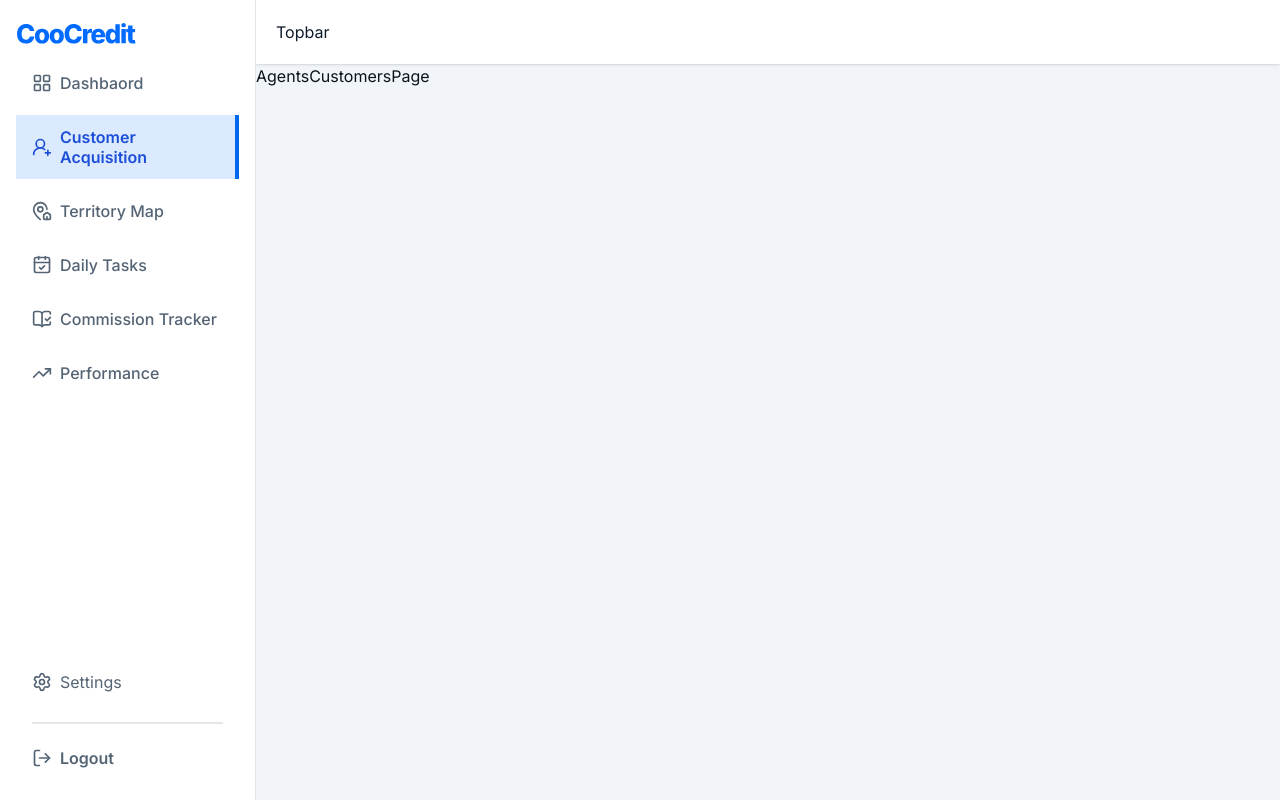
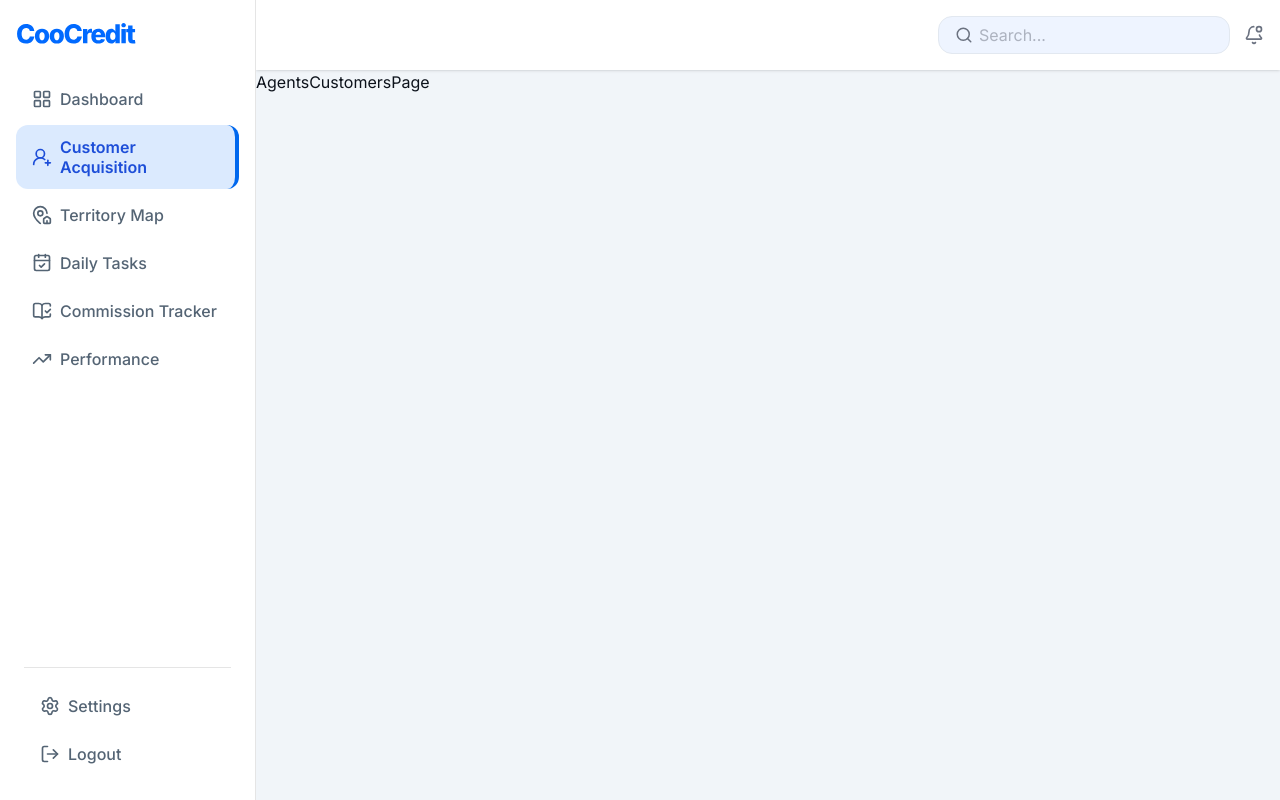
Before and after one commit to Banicoop/coocredit-business, a Next.js app: page /agents/customers in a window 1280 px wide. Built offline with nearby package versions, Linux system fonts and the light colour scheme; a web font is replaced by a local one.

Commit message:
implement reusable sidebar, implement agents sidebar

```diff
--- a/src/app/(dashboard)/_components/Sidebar.tsx
+++ /dev/null
@@ -1,49 +0,0 @@
-'use client';
-
-
-import Typography from '@/components/primitives/Typography';
-import { agentsSidbar } from '@/constant/sidebar.data';
-import { isActive } from '@/lib/utils';
-import { LogOut, Settings } from 'lucide-react';
-import Image from 'next/image';
-import Link from 'next/link';
-import { usePathname } from 'next/navigation';
-import React from 'react'
-
-const AgentsSidebar = () => {
-
-    const pathname = usePathname();
-
-  return (
-    <aside className='border-r border-r-[#e5e5e5] hidden lg:block w-[256px] h-full overflow-y-auto scrollbar-hide fixed bg-white'>
-        <section className="flex flex-1 flex-col justify-between h-full p-4 gap-2.5">
-            {/* SIDEBAR ITEMS */}
-            <div className="flex flex-col gap-2.5">
-                <Image src='/logo.svg' alt='LOGO' width={120} height={30} loading='eager' />
-                {agentsSidbar.map((item) => {
-                    const Icon = item.icon;
-
-                    const active = isActive(pathname, item.href, '/agents');
-
-                    return(
-                        <Link href={item.href} key={item.label} className={`flex items-center gap-2 py-3 px-4  transition ${active && 'border-r-4 border-primary bg-[#DBEAFE]'}`}>
-                            <Typography startIcon={<Icon size={20}/>} weight={active ? 'semibold': 'medium'} color={active ? 'active': 'primary'}>{item.label}</Typography>
-                        </Link>
-                )})}
-            </div>
-
-            <div className="flex flex-col items-start gap-6 p-4">
-                <Link href='/settings' >
-                    <Typography startIcon={<Settings size={20}/>} color='primary'>Settings</Typography>
-                </Link>
-
-                <hr className='bg-[#E5E5E5] h-0.5 w-full'/>
-
-                <Typography startIcon={<LogOut size={20}/>} color='primary' weight='semibold'>Logout</Typography>
-            </div>
-        </section>
-    </aside>
-  )
-}
-
-export default AgentsSidebar;
--- a/src/app/(dashboard)/_components/Topbar.tsx
+++ /dev/null
@@ -1,12 +0,0 @@
-import Typography from '@/components/primitives/Typography';
-import React from 'react'
-
-const Topbar = () => {
-  return (
-    <div className='shadow-sm p-5 bg-white'>
-        <Typography color='default'>Topbar</Typography>
-    </div>
-  )
-}
-
-export default Topbar;
--- /dev/null
+++ b/src/app/(dashboard)/agents/_components/Sidebar.tsx
@@ -0,0 +1,32 @@
+'use client';
+
+import Sidebar from '@/components/ui/Sidebar';
+import { agentsSidebar } from '@/constant/sidebar.data';
+
+
+
+const AgentsSidebar = () => {
+
+  return (
+    <Sidebar className='bg-white'
+        data={agentsSidebar}
+        activeBasePath="/agents"
+        others={[
+            {
+                label: 'Settings',
+                href: '/settings',
+                icon: 'settings',
+            },
+            {
+                label: 'Logout',
+                icon: 'logout',
+                onClick: () => {
+                    console.log('logout');
+            },
+        },
+    ]}
+    />
+  )
+}
+
+export default AgentsSidebar;
--- /dev/null
+++ b/src/app/(dashboard)/agents/_components/Topbar.tsx
@@ -0,0 +1,17 @@
+import { TextField } from '@/components/primitives/inputs/TextField';
+import Typography from '@/components/primitives/Typography';
+import { BellDot, Search,  } from 'lucide-react';
+import React from 'react'
+
+const Topbar = () => {
+  return (
+    <div className='shadow-sm bg-white'>
+        <section className="flex p-4 items-center justify-end gap-3.5">
+        <TextField startIcon={<Search size={18} className=''/>} placeholder='Search...' className='bg-[#EEF4FF] text-[#6B7280] py-1.5 px-4 border'/>
+         <BellDot size={20} className='text-[#6B7280] cursor-pointer'/>
+        </section>
+    </div>
+  )
+}
+
+export default Topbar;
--- a/src/app/(dashboard)/agents/layout.tsx
+++ b/src/app/(dashboard)/agents/layout.tsx
@@ -1,6 +1,6 @@
 import React from 'react'
-import AgentsSidebar from '../_components/Sidebar';
-import Topbar from '../_components/Topbar';
+import AgentsSidebar from './_components/Sidebar';
+import Topbar from './_components/Topbar';
 
 const AgentsDashboardlayout = ({children}: {children: React.ReactNode}) => {
   return (
--- a/src/components/ui/Sidebar.tsx
+++ b/src/components/ui/Sidebar.tsx
@@ -1,9 +1,134 @@
-import React from 'react'
+'use client';
 
-const Sidebar = () => {
+import Typography from '@/components/primitives/Typography';
+import { isActive } from '@/lib/utils';
+import Image from 'next/image';
+import Link from 'next/link';
+import { usePathname } from 'next/navigation';
+import { iconMap } from '@/constant/sidebar.data';
+
+
+
+type SidebarItem = {
+  label: string;
+  href?: string;
+  icon: keyof typeof iconMap;
+  onClick?: () => void;
+};
+
+type SidebarProps = {
+  className?: string;
+  data: SidebarItem[];
+  others?: SidebarItem[];
+  logo?: string;
+  activeBasePath?: string;
+};
+
+const Sidebar = ({
+  className = '',
+  data,
+  others = [],
+  logo = '/logo.svg',
+  activeBasePath = '',
+}: SidebarProps) => {
+  const pathname = usePathname();
+
+  const renderItem = (
+    item: SidebarItem,
+    isBottomItem = false
+  ) => {
+    const Icon = iconMap[item.icon];
+
+    const active =
+      item.href &&
+      isActive(pathname, item.href, activeBasePath);
+
+    const content = (
+      <div
+        className={`
+          flex items-center gap-2 py-3 px-4 transition-all rounded-md
+          ${
+            active
+              ? 'border-r-4 border-primary bg-[#DBEAFE]'
+              : 'hover:bg-gray-100'
+          }
+        `}
+      >
+        <Typography
+          startIcon={<Icon size={20} />}
+          weight={active ? 'semibold' : 'medium'}
+          color={active ? 'active' : 'primary'}
+        >
+          {item.label}
+        </Typography>
+      </div>
+    );
+
+    // BUTTON ITEM
+    if (item.onClick) {
+      return (
+        <button
+          key={item.label}
+          onClick={item.onClick}
+          className="w-full text-left"
+        >
+          {content}
+        </button>
+      );
+    }
+
+    // LINK ITEM
+    return (
+      <Link href={item.href || '#'} key={item.label}>
+        {content}
+      </Link>
+    );
+  };
+
   return (
-    <aside>Sidebar</aside>
-  )
-}
+    <aside
+      className={`
+        border-r border-r-[#E5E5E5]
+        hidden lg:block
+        w-[256px]
+        h-screen
+        overflow-y-auto
+        scrollbar-hide
+        fixed
+        ${className}
+      `}
+    >
+      <section className="flex flex-col justify-between h-full p-4 gap-4">
+        {/* TOP */}
+        <div className="flex flex-col gap-2.5">
+          <Image
+            src={logo}
+            alt="LOGO"
+            width={120}
+            height={30}
+            loading="eager"
+          />
+
+          <div className="flex flex-col gap-1 mt-4">
+            {data.map((item) => renderItem(item))}
+          </div>
+        </div>
+
+        {/* BOTTOM ITEMS */}
+        {others.length > 0 && (
+          <div className="flex flex-col gap-4 p-2">
+            <hr className="bg-[#E5E5E5] h-[1px] w-full border-0" />
+
+            <div className="flex flex-col gap-1">
+              {others.map((item) =>
+                renderItem(item, true)
+              )}
+            </div>
+          </div>
+        )}
+      </section>
+    </aside>
+  );
+};
 
 export default Sidebar;
--- a/src/constant/sidebar.data.ts
+++ b/src/constant/sidebar.data.ts
@@ -1,34 +1,45 @@
-import { BookOpenCheck, CalendarCheck, LayoutGrid, MapPinHouse, TrendingUp, UserRoundPlus } from "lucide-react";
+import { BookOpenCheck, CalendarCheck, LayoutGrid, LogOut, LucideIcon, MapPinHouse, Settings, TrendingUp, UserRoundPlus } from "lucide-react";
 
-export const agentsSidbar = [
+export const iconMap: Record<string, LucideIcon> = {
+    layoutGrid: LayoutGrid,
+    userRoundPlus: UserRoundPlus,
+    mapPinHouse: MapPinHouse,
+    calendarCheck: CalendarCheck,
+    bookOpenCheck: BookOpenCheck,
+    trendingUp: TrendingUp,
+    settings: Settings,
+    logout: LogOut,
+};
+
+export const agentsSidebar = [
   {
-        label: 'Dashbaord',
+    label: 'Dashboard',
     href: '/agents',
-        icon: LayoutGrid
+    icon: 'layoutGrid',
   },
   {
     label: 'Customer Acquisition',
     href: '/agents/customers',
-        icon: UserRoundPlus
+    icon: 'userRoundPlus',
   },
   {
     label: 'Territory Map',
     href: '/agents/territory',
-        icon: MapPinHouse
+    icon: 'mapPinHouse',
   },
   {
     label: 'Daily Tasks',
     href: '/agents/daily',
-        icon: CalendarCheck
+    icon: 'calendarCheck',
   },
   {
     label: 'Commission Tracker',
-        href: '/agents/commisions',
-        icon: BookOpenCheck
+    href: '/agents/commissions',
+    icon: 'bookOpenCheck',
   },
   {
     label: 'Performance',
     href: '/agents/performance',
-        icon: TrendingUp
+    icon: 'trendingUp',
   },
-]
+];
```
Lines whose indentation alone changed are shown as unchanged.
